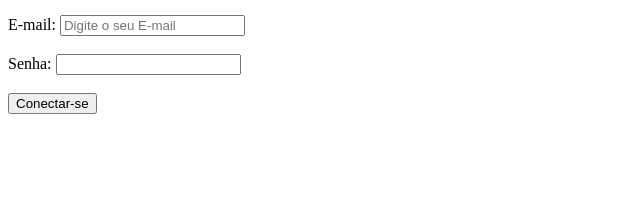
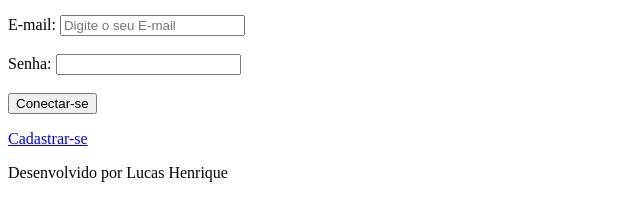
Before and after one commit to LucasVicentee/ProjetoGerenciamentoEstoqueFarmacia, a plain HTML site: page GerenciamentoDeEstoqueFarmaciaFront/index.html in a window 1280 px wide. Shown: the part 104-324 px from the top of the page, without its empty margins (0-640 px from the left). Drawn offline with Linux system fonts and the light colour scheme.

Commit message:
Atualizando o front (Formulário)

```diff
--- a/GerenciamentoDeEstoqueFarmaciaFront/index.html
+++ b/GerenciamentoDeEstoqueFarmaciaFront/index.html
@@ -31,7 +31,13 @@
                 <button type="submit">Conectar-se</button>
 
             </form>
+
+            <p><a href="#">Cadastrar-se</a></p>
         </div>
     </main>
+
+    <footer>
+        <p>Desenvolvido por Lucas Henrique</p>
+    </footer>
 </body>
 </html>
```
